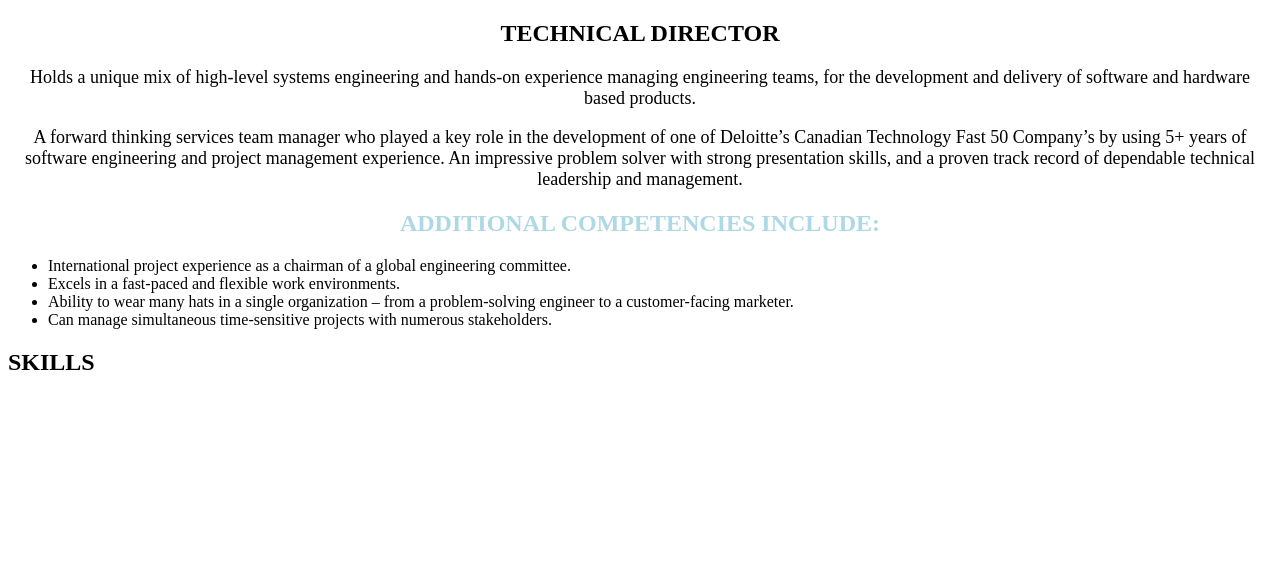
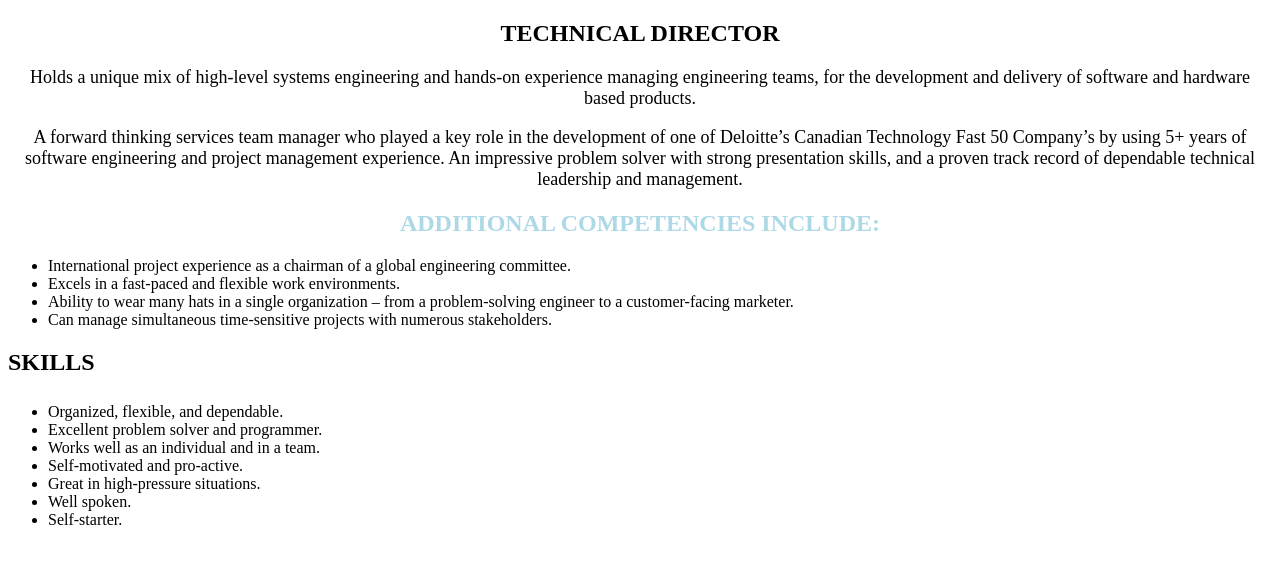
Before and after one commit to timludikar/timludikar, a Gatsby site: page /resume in a window 1280 px wide. Built offline with nearby package versions, Linux system fonts and the light colour scheme; Gatsby itself is replaced by a stand-in of ours.

Commit message:
Addition of Skills Component

```diff
--- a/content/resume/technical-director.json
+++ b/content/resume/technical-director.json
@@ -12,5 +12,14 @@
       "Ability to wear many hats in a single organization – from a problem-solving engineer to a customer-facing marketer.",
       "Can manage simultaneous time-sensitive projects with numerous stakeholders."
     ]
-  }
+  },
+  "skills": [
+    "Organized, flexible, and dependable.",
+    "Excellent problem solver and programmer.",
+    "Works well as an individual and in a team.",
+    "Self-motivated and pro-active.",
+    "Great in high-pressure situations.",
+    "Well spoken.",
+    "Self-starter."
+  ]
 }
--- a/src/components/Skills/index.js
+++ b/src/components/Skills/index.js
@@ -3,22 +3,18 @@ import styled from "styled-components";
 
 import Section from "../Section";
 
-{
-  /* <Base title={title} className={styles.skills}>
-<UnorderedList style={bulleted ? ' ' : { 'list-style-type': 'none' }}>
-  {list}
-</UnorderedList>
-</Base> */
-}
-
-// const Section = styled.section``;
 const UnorderedList = styled.ul``;
 const ListItem = styled.li``;
 
-export const Skills = () => (
-  <Section title="Skills">
-    <UnorderedList />
-  </Section>
-);
+export const Skills = ({ skills }) => {
+  const skillsCmpt = skills.map((skill, i) => (
+    <ListItem key={`skill-${i}`}>{skill}</ListItem>
+  ));
+  return (
+    <Section title="Skills">
+      <UnorderedList>{skillsCmpt}</UnorderedList>
+    </Section>
+  );
+};
 
 export default Skills;
--- a/src/templates/resumeTemplate.js
+++ b/src/templates/resumeTemplate.js
@@ -6,11 +6,11 @@ import Skill from "../components/Skills";
 export default function Template({ data }) {
   console.log(data);
   const { resumeJson } = data;
-  const { introduction } = resumeJson;
+  const { introduction, skills } = resumeJson;
   return (
     <div>
       <Introduction introduction={introduction} />
-      <Skill />
+      <Skill skills={skills} />
     </div>
   );
 }
@@ -24,6 +24,7 @@ export const pageQuery = graphql`
         description
         competencies
       }
+      skills
     }
   }
 `;
```
